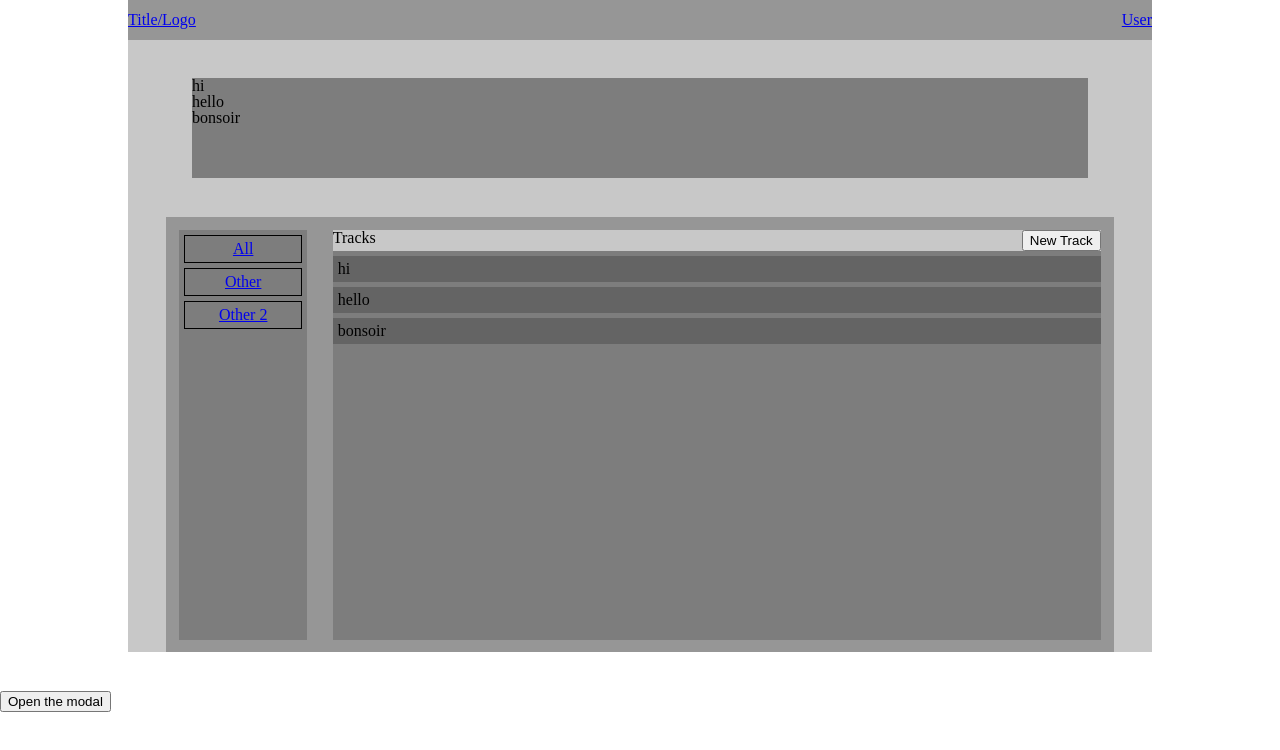
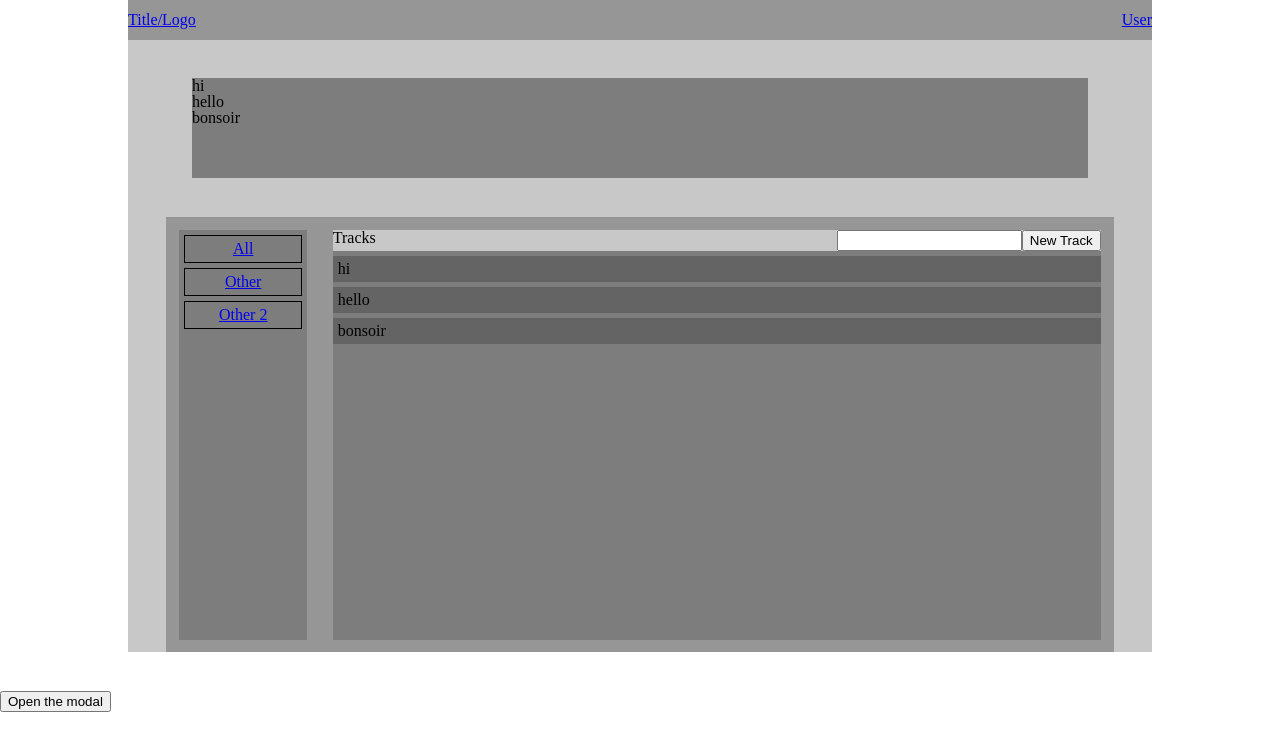
Before and after one commit to discotroop/tracker, a React (Create React App) app: page / in a window 1280 px wide. Shown: the top 750 px of the page. Built offline with nearby package versions, Linux system fonts and the light colour scheme.

Commit message:
working on inputs and forms

```diff
--- a/src/App.js
+++ b/src/App.js
@@ -45,8 +45,8 @@ function App() {
           <div className="TrackHeader">
             <div className="TrackTitle"> Tracks </div>
             <div className="NewTrack">
+              <input className="NewTrackText"></input>
               <button onClick={toggleNew}> New Track </button>
-              <input className="invisible"></input>
             </div>
           </div>
           <div className="CurrentTracks">
```
